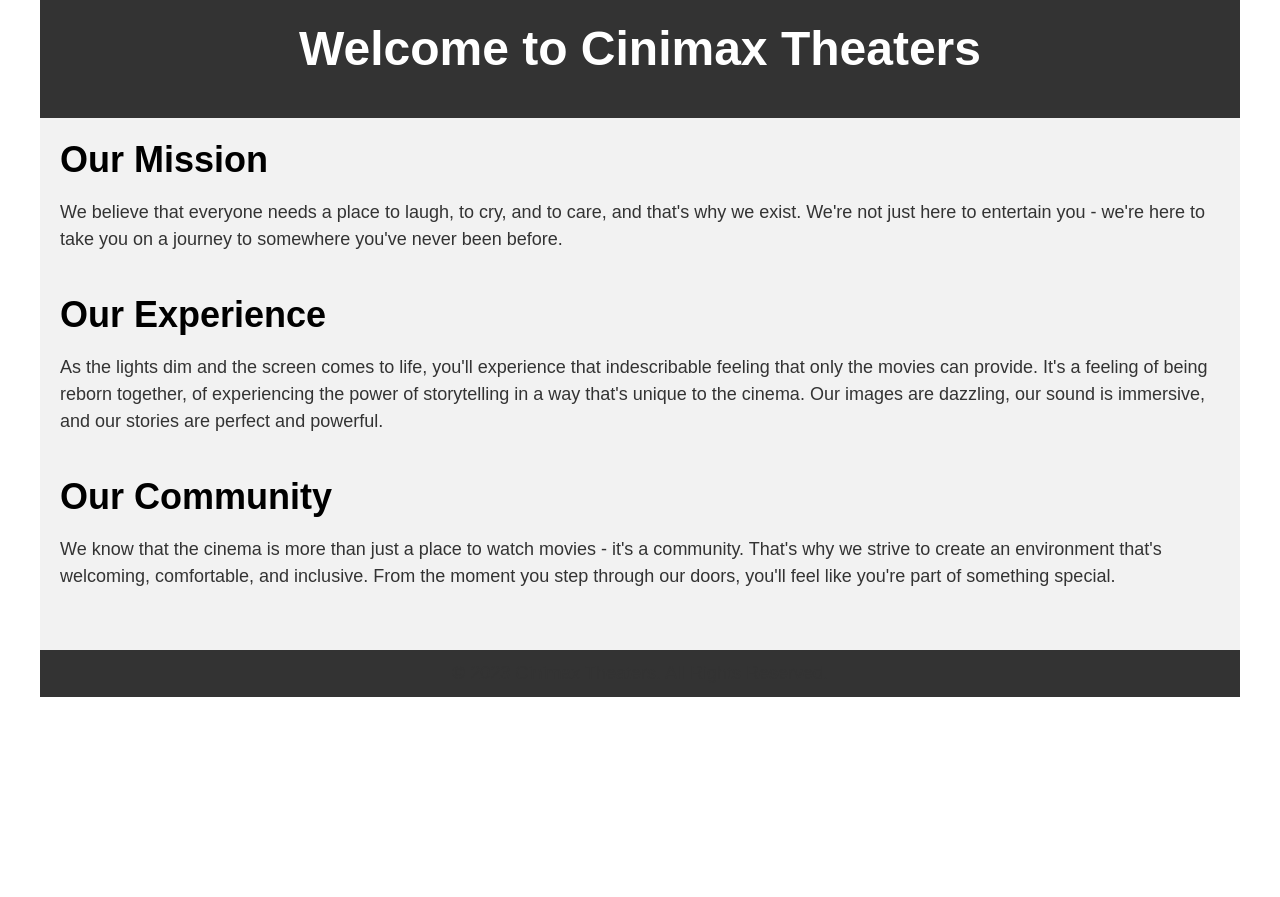
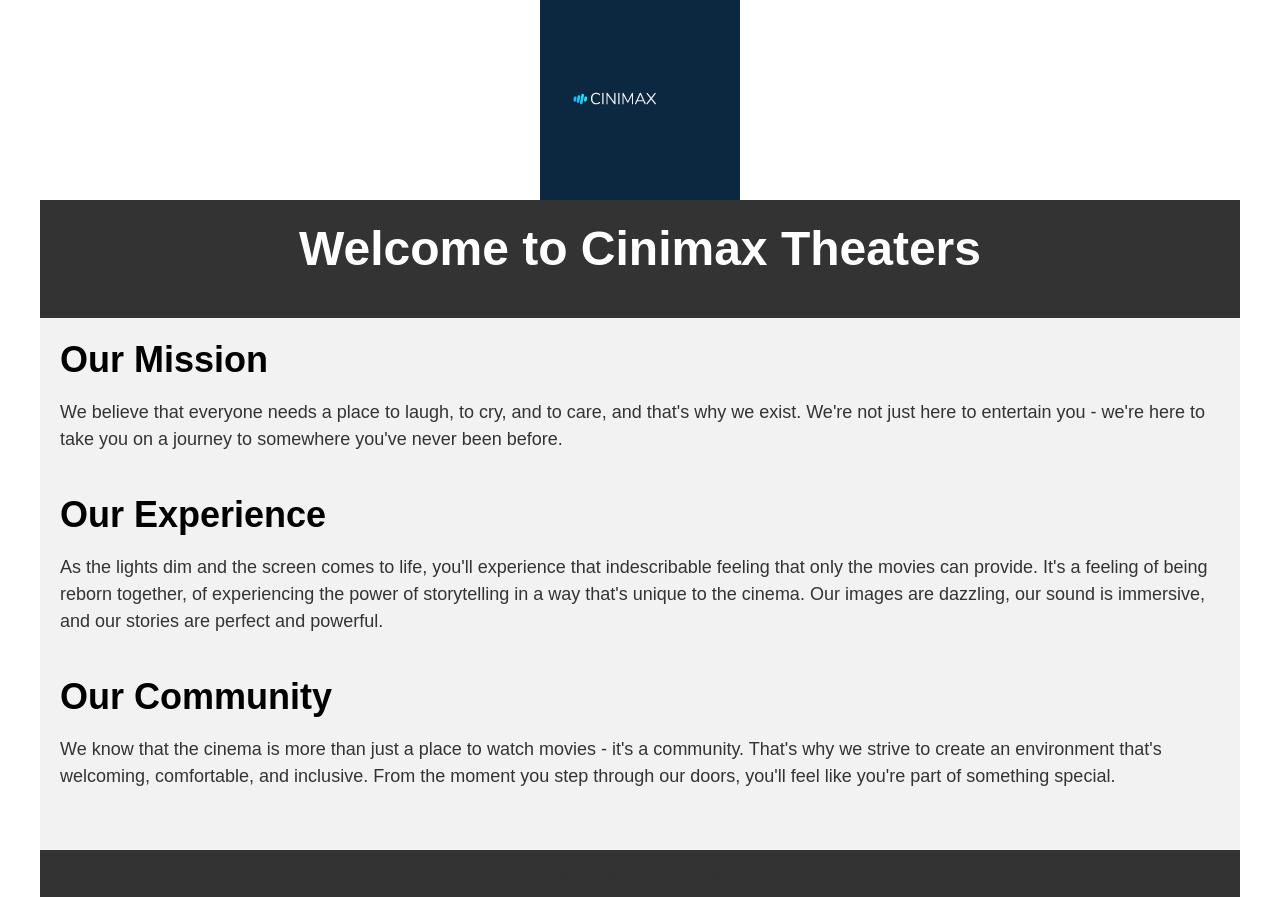
Before and after one commit to sam34256/CINEMASAF, a website built with Parcel: page ABOUTUS.html in a window 1280 px wide. Before the commit the page ends 800 px from the top, so only its background shows below. Built offline with nearby package versions, Linux system fonts and the light colour scheme.

Commit message:
added aboutus page to other pages and a way to return to homepage on aboutus page

```diff
--- a/ABOUTUS.html
+++ b/ABOUTUS.html
@@ -4,6 +4,24 @@
   <title>About Cinimax Theaters</title>
   <link rel="stylesheet" type="text/css" href="aboutus.css">
 </head>
+<style>
+
+  img {
+    display: block;
+    margin-left: auto;
+    margin-right: auto;
+  }
+
+  </style>
+
+  <div class="container">
+    <div class="logo">
+
+      <a href="index.html">
+      <img src="img/logo.png" alt="Logo">
+      </a>
+
+    </div>
 <body>
 <header>
   <h1>Welcome to Cinimax Theaters</h1>
```
Also changed, not shown: SIGNUP.html (+1 -1 lines), comingsoon.html (+1 -1 lines), concession.html (+1 -1 lines), nowplaying.html (+1 -1 lines).
